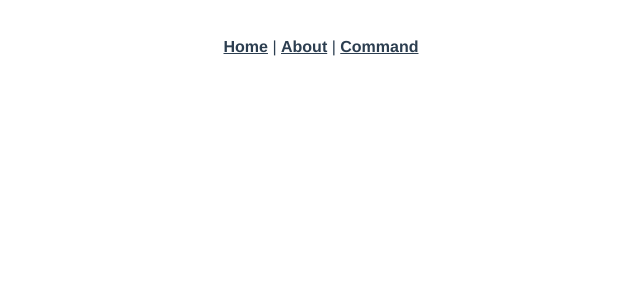
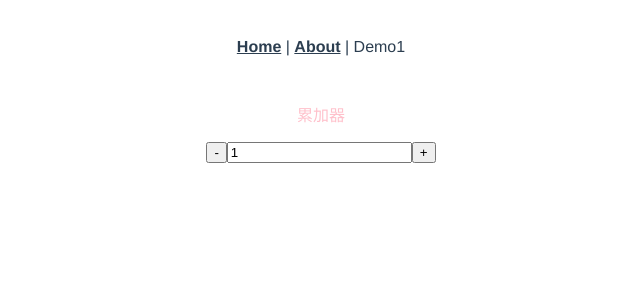
Before and after one commit to AZQD/vuestudy, a Vue app: page /demo1 in a window 1280 px wide. Shown: the top 300 px of the page, without its empty margins (319-959 px from the left). Built offline with nearby package versions, Linux system fonts and the light colour scheme.

Commit message:
demo1完善

```diff
--- a/src/App.vue
+++ b/src/App.vue
@@ -1,21 +1,34 @@
 <template>
   <div id="app">
     <div id="nav">
+
+      <!--跳转到制定路由，比a标签好用，有多个属性可以定义-->
+      <!--参考文档：https://router.vuejs.org/zh/api/#router-link-->
+
       <router-link to="/">Home</router-link> |
       <router-link to="/about">About</router-link> |
-      <router-link to="/command">Command</router-link>
+      <!--<router-link to="/demo1">Demo1</router-link>-->
+      <!--<router-link :to = "'/demo1/'+type">Demo1</router-link>-->
 
-      <!--跳转到制定路由，比a标签好用-->
-      <!--参考文档：https://router.vuejs.org/zh/api/#router-link-->
-      <!--<router-link replace active-class="active" tag="button" :to="{ path: '/command', query: { a: '1' }}">Command</router-link>-->
+      <router-link replace active-class="active" tag="span" :to="{ path: '/demo1', query: { a: '1' }}">Demo1</router-link>
     </div>
 
     <!--参考文档：https://router.vuejs.org/zh/api/#router-view-->
     <router-view/>
-    <!--有一个name属性，表示路由为command时，加载的是components里面key为commandAddComp的组件-->
-    <!--<router-view name="commandAddComp"/>-->
+    <!--有一个name属性，表示路由为demo1时，加载的是components里面key为demo1AddComp的组件-->
+    <!--<router-view name="demo1AddComp"/>-->
   </div>
 </template>
+
+<script>
+  export default {
+    data(){
+      return {
+        type: 1
+      }
+    },
+  }
+</script>
 
 <style lang="scss">
 #app {
--- a/src/router/index.js
+++ b/src/router/index.js
@@ -19,11 +19,11 @@ const routes = [
     component: () => import(/* webpackChunkName: "about" */ '../views/About.vue')
   },
   {
-    path: '/command',
-    name: 'Command',
+    path: '/demo1',
+    name: 'Demo1',
     components: {
-      default: () => import('../views/Command.vue'),
-      commandAddComp: () => import('../views/Command.vue')
+      default: () => import('../views/Demo1.vue'),
+      demo1AddComp: () => import('../views/Demo1.vue')
     },
   }
 ]
--- a/src/views/Command.vue
+++ b/src/views/Demo1.vue
@@ -1,5 +1,5 @@
 <template>
-  <div class="commandBox"><!--最外层必须有标签-->
+  <div class="box"><!--最外层必须有标签-->
     <p class="text">累加器</p>
     <button v-on:click="sub">-</button>
     <input v-model="number" type="text" />
@@ -8,12 +8,15 @@
 </template>
 <script>
 
+  // name,components,methods为对象，所以需要加冒号，如：name:
+  // data、created为函数，所以不需要加冒号，如：data(){}
+
   export default {
     // name属性作用：
     // 1.配置<keep-alive>标签的exclude或者include属性做组件筛选
     // 2.DOM做递归组件
     // 3.当你用vue-tools
-    name: 'Command',
+    name: 'Demo1',
     components: {
     },
 
@@ -24,9 +27,10 @@
     },
 
     created(){
-      // console.log(123, this);
-      // console.log(123, this.$toast);
-      // console.log(123, this.$router.push({ name: "userinfo" }));
+      console.log('this.$router:', this.$router);
+      console.log('this.$route:', this.$route);
+      console.log('this.$route:', this.$route.query);
+      console.log('this.$route:', this.$route.params);
     },
     methods: {
       sub(){
@@ -43,7 +47,7 @@
 </script>
 
 <style lang="scss">
-  .commandBox {
+  .box {
     .text {
       color: pink;
     }
```
Also changed, not shown: 1 other file (tests, documents, lock files or other folders).
